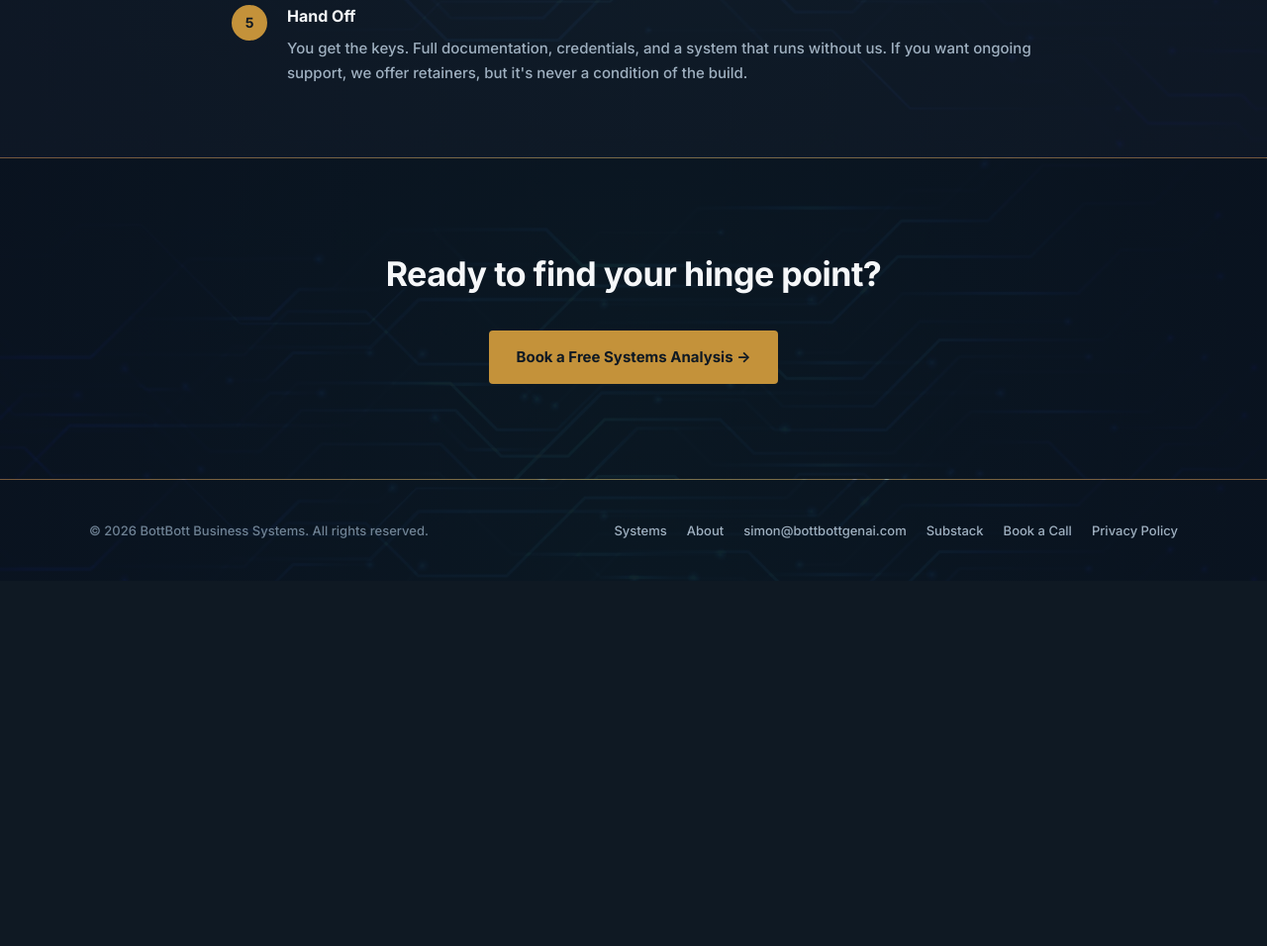
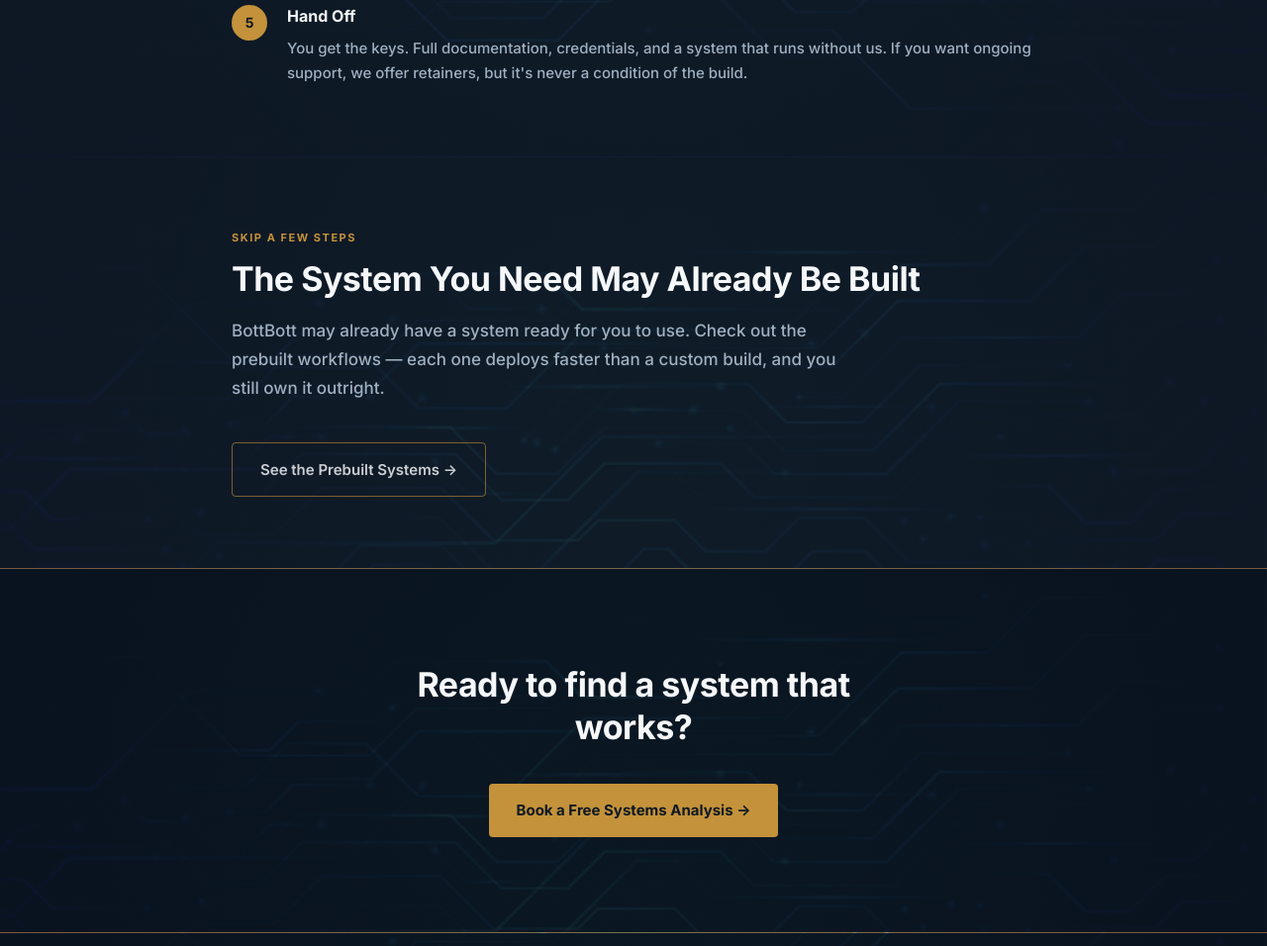
Before and after one commit to frontrowatthecartesiantheater-blip/BottBott-, a website: page how-we-work/index.html in a window 1280 px wide. Shown: the part 1271-2227 px from the top of the page at 99% size. Before the commit the page ends 1858 px from the top, so only its background shows below. Drawn offline with Linux system fonts and the light colour scheme.

Commit message:
Update how-we-work CTA copy, add prebuilt Systems promo section

```diff
--- a/how-we-work/index.html
+++ b/how-we-work/index.html
@@ -574,9 +574,20 @@
 </section>
 
 
+<!-- ══ PREBUILT SYSTEMS ══ -->
+<section>
+  <div class="container">
+    <p class="section-eyebrow">Skip a few steps</p>
+    <h2>The System You Need May Already Be Built</h2>
+    <p class="section-lead">BottBott may already have a system ready for you to use. Check out the prebuilt workflows — each one deploys faster than a custom build, and you still own it outright.</p>
+    <a href="/systems/" class="btn-ghost">See the Prebuilt Systems →</a>
+  </div>
+</section>
+
+
 <!-- ══ CTA ══ -->
 <section class="cta-section">
-  <h2>Ready to find your hinge point?</h2>
+  <h2>Ready to find a system that works?</h2>
   <div class="cta-actions">
     <a href="https://calendly.com/simon-bottbottgenai/30min"
        target="_blank" rel="noopener noreferrer"
```
